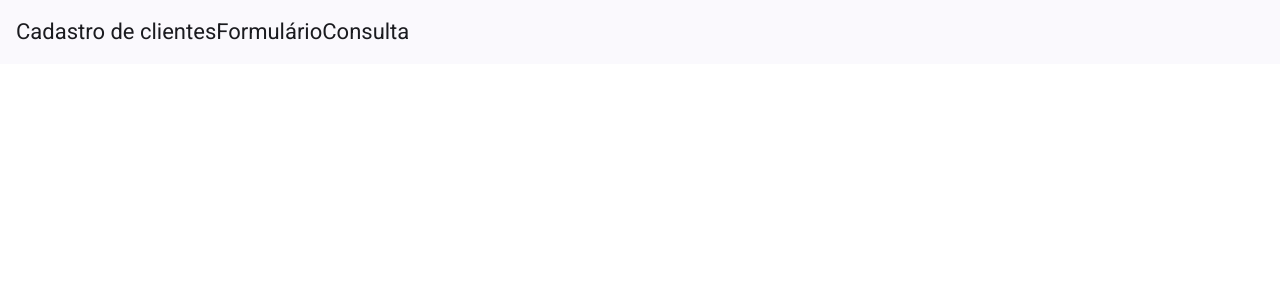
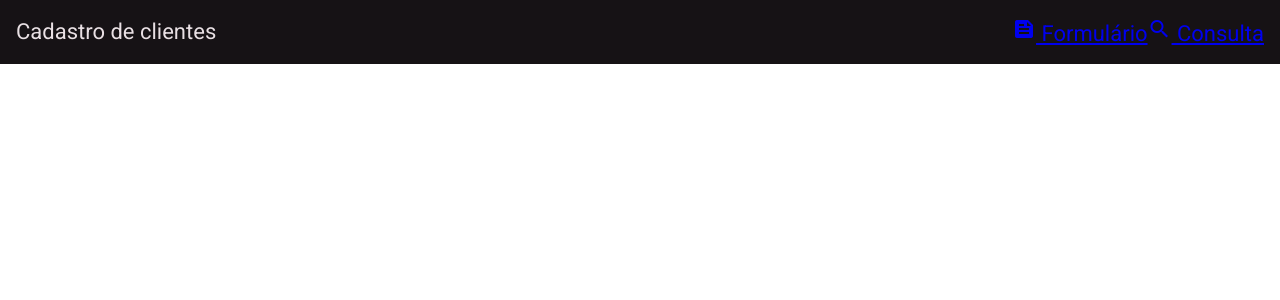
Before and after one commit to Fabio815/Conceitos-Angular, an Angular app: page / in a window 1280 px wide. Shown: the top 300 px of the page. Built offline with nearby package versions, Linux system fonts and the light colour scheme.

Commit message:
Troquei a cor do tema e coloquei o rout-link para acessar as rotas

```diff
--- a/angular.json
+++ b/angular.json
@@ -32,7 +32,7 @@
               }
             ],
             "styles": [
-              "@angular/material/prebuilt-themes/azure-blue.css",
+              "@angular/material/prebuilt-themes/magenta-violet.css",
               "src/styles.scss"
             ],
             "scripts": []
@@ -92,7 +92,7 @@
               }
             ],
             "styles": [
-              "@angular/material/prebuilt-themes/azure-blue.css",
+              "@angular/material/prebuilt-themes/purple-green.css",
               "src/styles.scss"
             ],
             "scripts": []
--- a/src/app/app.component.html
+++ b/src/app/app.component.html
@@ -1,7 +1,7 @@
 <mat-toolbar color="primary">
     <span>Cadastro de clientes</span>
     <span class="spacer"></span>
-    <a>Formulário</a>
-    <a>Consulta</a>
+    <a routerLink="cadastro"><mat-icon fontIcon="feed"></mat-icon> Formulário</a>
+    <a routerLink="consulta"><mat-icon fontIcon="search"></mat-icon> Consulta</a>
 </mat-toolbar>
 <router-outlet></router-outlet>
--- a/src/app/app.component.scss
+++ b/src/app/app.component.scss
@@ -0,0 +1,3 @@
+.spacer {
+    flex: 1 1 auto;
+}
--- a/src/app/app.component.ts
+++ b/src/app/app.component.ts
@@ -1,14 +1,16 @@
 import { Component } from '@angular/core';
-import { RouterOutlet } from '@angular/router';
+import { RouterLink, RouterOutlet } from '@angular/router';
 /*import { olaMundoComponent } from './olamundo/olamundo.component';
 import { MinhapaginaComponent } from './minhapagina/minhapagina.component'*/
 //import { CalculadoraComponent } from './calculadora/calculadora.component';
 import { ListaComprasComponent } from './lista-compras/lista-compras.component'
 import { MatToolbarModule } from '@angular/material/toolbar'
+import { MatIconModule } from '@angular/material/icon'
+
 
 @Component({
   selector: 'app-root',
-  imports: [RouterOutlet, MatToolbarModule],
+  imports: [RouterOutlet, RouterLink, MatToolbarModule, MatIconModule],
   templateUrl: './app.component.html',
   styleUrl: './app.component.scss'
 })
--- a/src/app/app.routes.ts
+++ b/src/app/app.routes.ts
@@ -4,5 +4,5 @@
 
 export const routes: Routes = [
     { path: 'cadastro', component: CadastroComponent },
-    { path: 'consultar', component: ConsultaComponent }
+    { path: 'consulta', component: ConsultaComponent }
 ];
```
